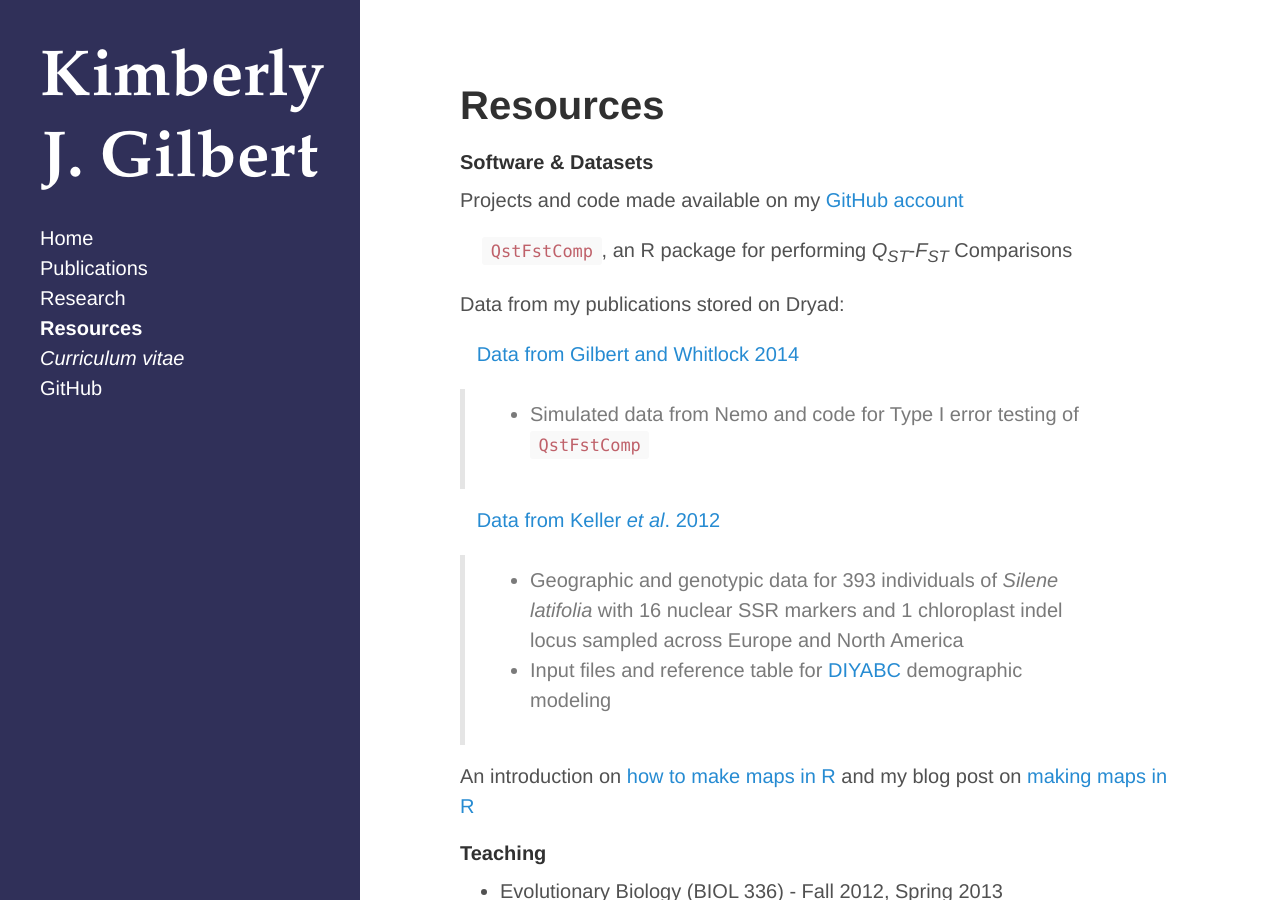
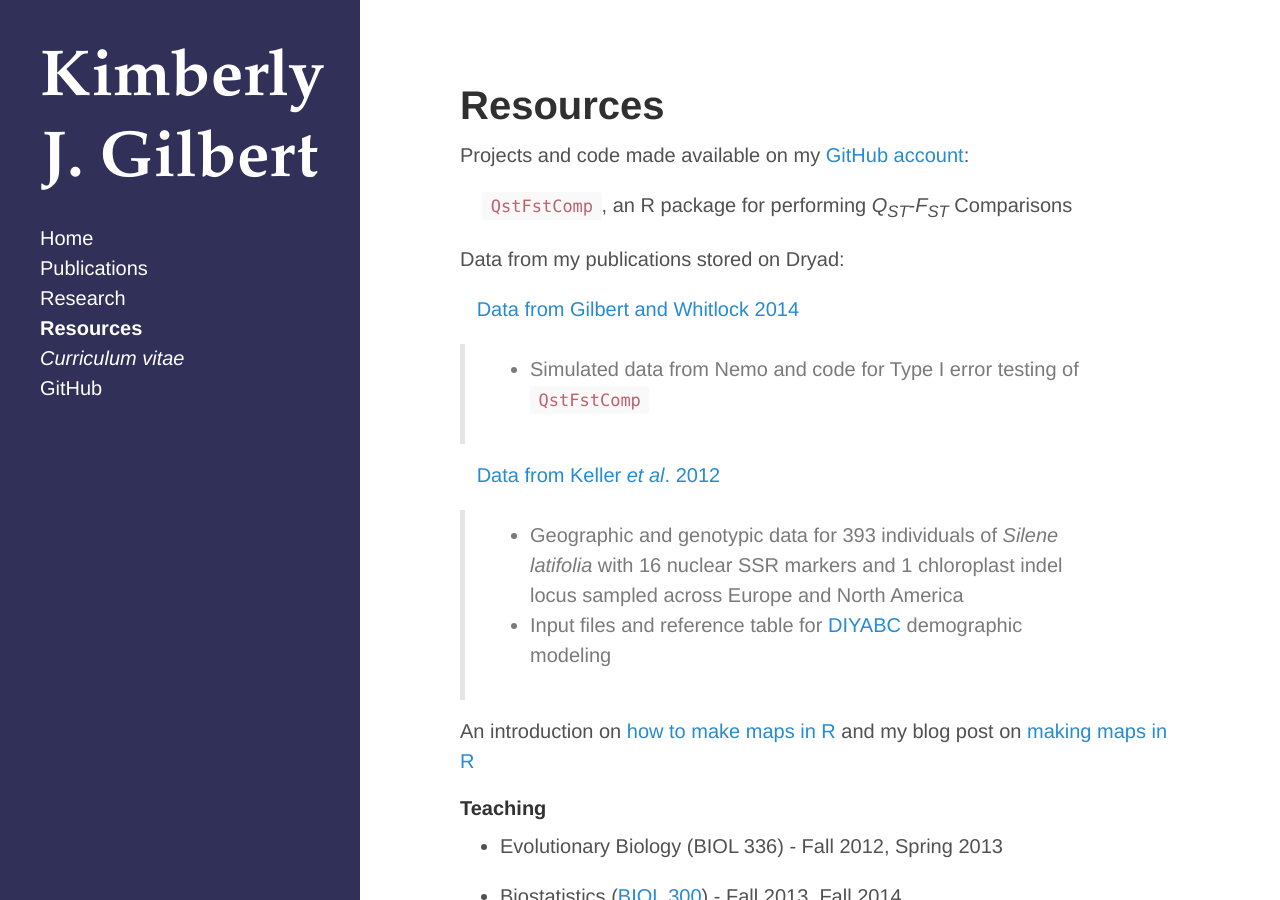
Before and after one commit to kjgilbert/kjgilbert.github.io, a Jekyll site: the page built from resources.md, in a window 1280 px wide and 900 px high. Built offline with Jekyll 4.4.1, drawn with Linux system fonts in a browser that asks for light colours; Markdown is read by kramdown in place of the engine named in the settings.

Commit message:
update resources page

```diff
--- a/resources.md
+++ b/resources.md
@@ -5,9 +5,8 @@ title: Resources
 
 
 
-#### Software & Datasets
 
-Projects and code made available on my [GitHub account](https://github.com/kjgilbert)
+Projects and code made available on my [GitHub account](https://github.com/kjgilbert):
 
 &nbsp;&nbsp;&nbsp; [`QstFstComp`](https://github.com/kjgilbert/QstFstComp), an R package for performing *Q<sub>ST</sub>*-*F<sub>ST</sub>* Comparisons
 
```
